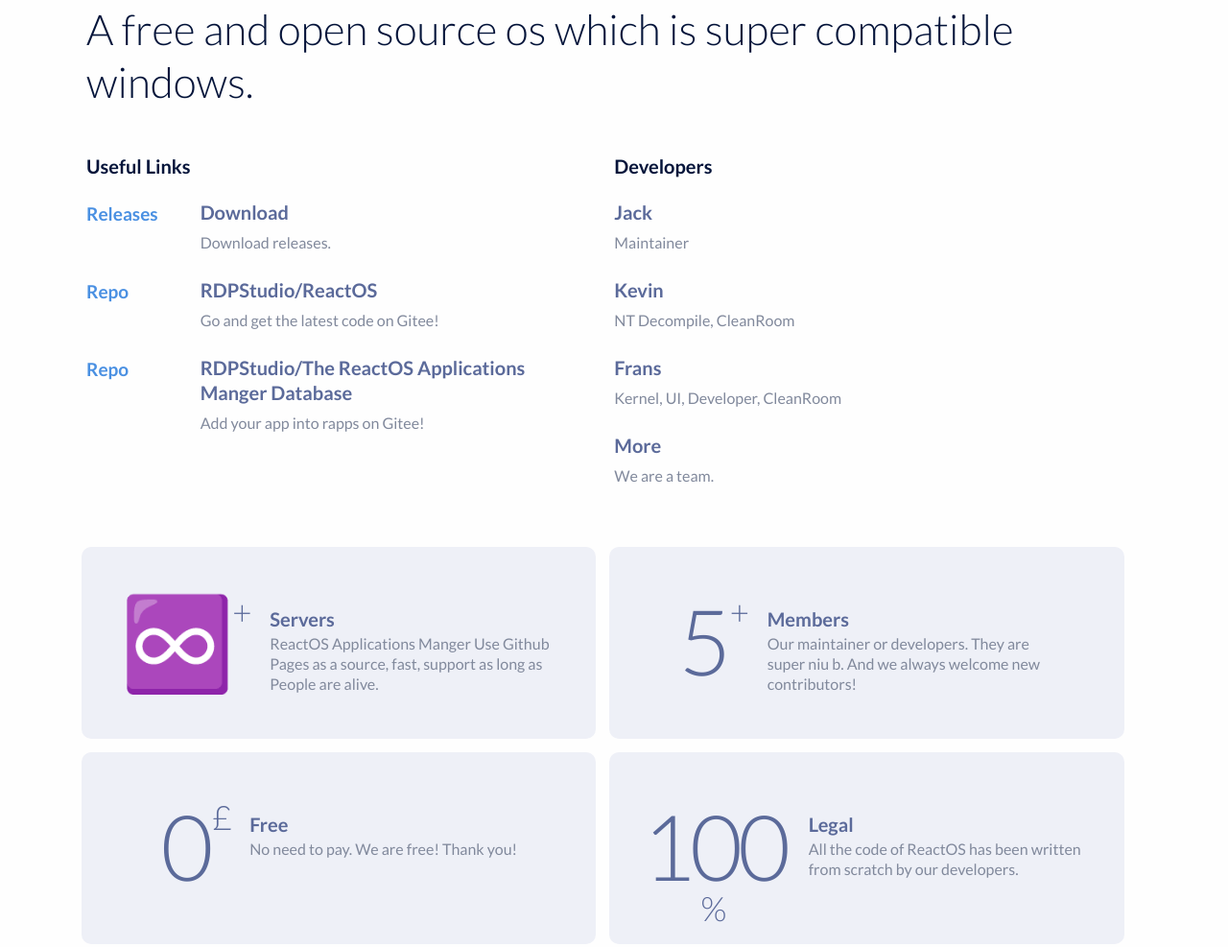
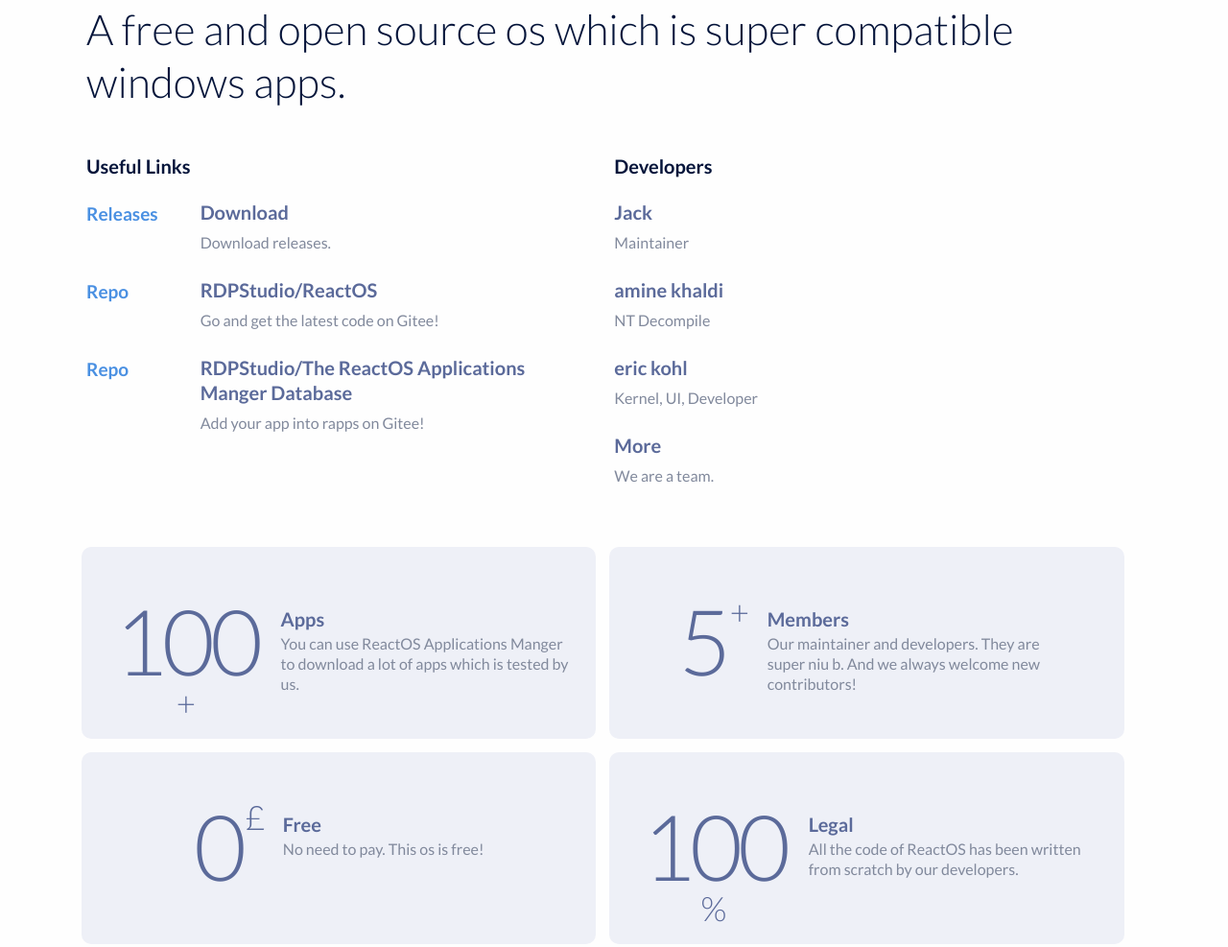
Before and after one commit to rdp-studio/reactos_www, a plain HTML site: page index.html in a window 1280 px wide. Shown: the part 259-1246 px from the top of the page at 96% size. Drawn offline with Linux system fonts and the light colour scheme; no server answers.

Commit message:
Update index.html

```diff
--- a/index.html
+++ b/index.html
@@ -5,8 +5,8 @@
   <link rel="stylesheet" type="text/css" href="style.css">
   <meta charset="UTF-8">
   <meta name="viewport" content="width=device-width, initial-scale=1.0">
-  <meta name="keywords" content="git,fast,github,boost,mirror,fastgit">
-  <meta name="description" content="FastGit is dedicated to providing users with high-quality and high-speed GitHub acceleration services to help get github contents easier.">
+  <meta name="keywords" content="os,windows,open-source,free,free-windows">
+  <meta name="description" content="A free and open source os which is super compatible windows apps.">
 </head>
   <script>
     var xhr = new XMLHttpRequest();
@@ -28,7 +28,7 @@
       <h1 class="name"a><strong>React</strong>OS</h1>
       <span class="status" id="status-text"><span id="ver">Loading version...</span></span>
       <span class="website">Imagine running your favorite Windows applications and drivers in an open-source environment you can trust.<br/>That's the mission of ReactOS!</span>
-      <h2 class="lead">A free and open source os which is super compatible windows.</h2>
+      <h2 class="lead">A free and open source os which is super compatible windows apps.</h2>
     </div>
   </div>
 
@@ -74,15 +74,15 @@
 
         <div class="list-card">
           <div>
-            <h3 id="text-top-margin-fix">Kevin</h3>
-            <span>NT Decompile, CleanRoom</span>
+            <h3 id="text-top-margin-fix">amine khaldi</h3>
+            <span>NT Decompile</span>
           </div>
         </div>
 
         <div class="list-card">
           <div>
-            <h3 id="text-top-margin-fix">Frans</h3>
-            <span>Kernel, UI, Developer, CleanRoom</span>
+            <h3 id="text-top-margin-fix">eric kohl</h3>
+            <span>Kernel, UI, Developer</span>
           </div>
         </div>
 
@@ -99,13 +99,13 @@
 
     <div class="card">
       <div class="counter">
-        <h2>♾️</h2>
+        <h2>100</h2>
         <span>+</span>
       </div>
 
       <div class="card-meta">
-        <h3>Servers</h3>
-        <span>ReactOS Applications Manger Use Github Pages as a source, fast, support as long as People are alive.</span>
+        <h3>Apps</h3>
+        <span>You can use ReactOS Applications Manger to download a lot of apps which is tested by us.</span>
       </div>
     </div>
 
@@ -117,7 +117,7 @@
 
       <div class="card-meta">
         <h3>Members</h3>
-        <span>Our maintainer or developers. They are super niu b. And we always welcome new contributors!</span>
+        <span>Our maintainer and developers. They are super niu b. And we always welcome new contributors!</span>
       </div>
     </div>
 
@@ -129,7 +129,7 @@
 
       <div class="card-meta">
         <h3>Free</h3>
-        <span>No need to pay. We are free! Thank you!</span>
+        <span>No need to pay. This os is free!</span>
       </div>
     </div>
 
```
